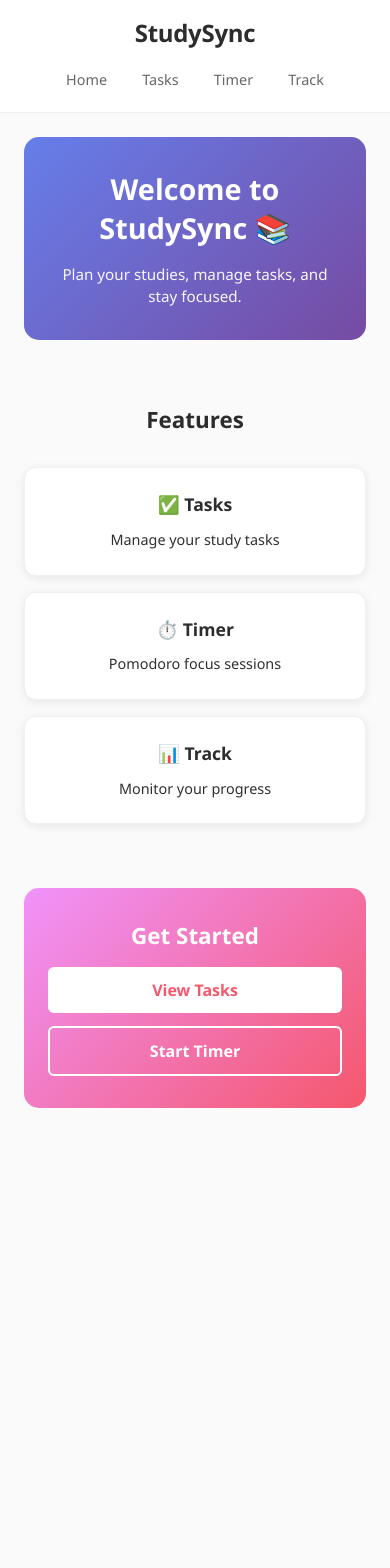
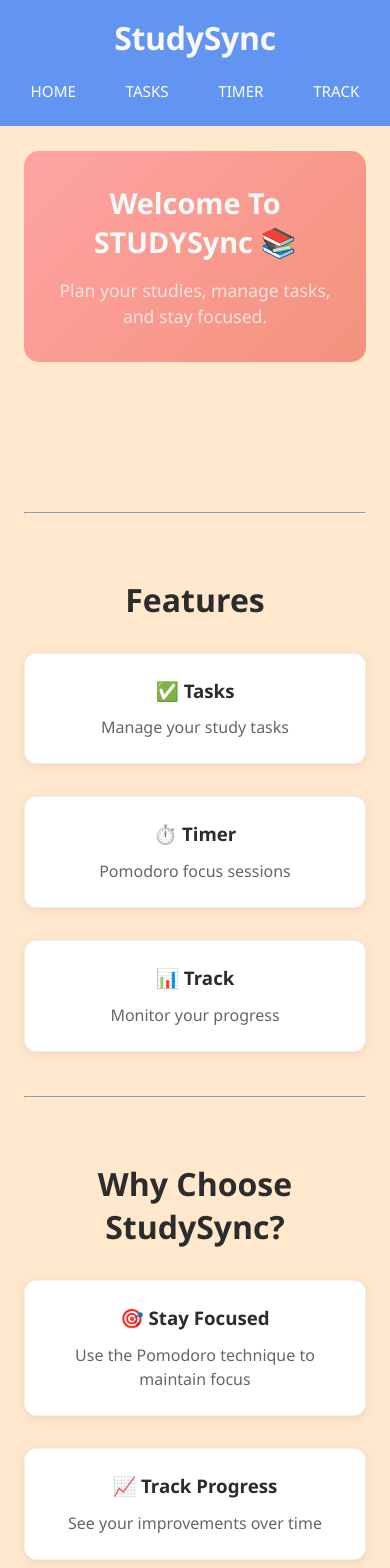
Before and after one commit to Maxx2016s/Capstone-StudySync, a React (Vite) app in the folder Capstone-StudySync/: page / in a window 390 px wide. Shown: the top 1568 px of the page. Before the commit the page ends 1132 px from the top, so only its background shows below. Built offline with nearby package versions, Linux system fonts and the light colour scheme.

Commit message:
visual impacts

```diff
--- a/Capstone-StudySync/src/App.css
+++ b/Capstone-StudySync/src/App.css
@@ -6,7 +6,7 @@
 
 body {
   font-family: "Segoe UI", system-ui, sans-serif;
-  background-color: #fafafa;
+  background-color: #ffe8cb;
   color: #2c2c2c;
   min-height: 100vh;
 }
@@ -17,10 +17,10 @@ body {
   flex-direction: column;
 }
 
-
+/* Navbar */
 nav {
-  background: white;
-  border-bottom: 1px solid #eee;
+  background: rgb(98, 148, 241);
+  border-bottom: 1px solid #f0ebeb;
   padding: 1rem 2rem;
   display: flex;
   justify-content: space-between;
@@ -31,9 +31,9 @@ nav {
 }
 
 nav h1 {
-  font-size: 1.5rem;
-  color: #2c2c2c;
-  font-weight: 600;
+  font-size: 2rem;
+  color: #f9f8f2;
+  font-weight: 700;
   letter-spacing: -0.3px;
 }
 
@@ -44,10 +44,10 @@ nav h1 {
 
 .links a {
   text-decoration: none;
-  color: #666;
+  color: #ffffff;
   font-size: 0.95rem;
   padding: 0.4rem 0.8rem;
-  transition: color 0.2s;
+  transition: 0.2s;
   border-bottom: 2px solid transparent;
 }
 
@@ -56,7 +56,7 @@ nav h1 {
   border-bottom-color: #999;
 }
 
-
+/* Main Content */
 .content {
   flex: 1;
   padding: 2rem;
@@ -64,7 +64,6 @@ nav h1 {
   margin: 0 auto;
   width: 100%;
 }
-
 
 h2 {
   color: #2c2c2c;
@@ -78,13 +77,12 @@ p {
   line-height: 1.5;
 }
 
-
+/* Inputs */
 input {
   padding: 10px 12px;
-  margin-right: 8px;
   border: 1px solid #ddd;
-  border-radius: 4px;
-  font-size: 0.95rem;
+  border-radius: 30px;
+  font-size: 1.15rem;
   font-family: inherit;
   background: white;
   transition: border-color 0.2s;
@@ -95,32 +93,27 @@ input:focus {
   border-color: #999;
 }
 
-
+/* Buttons */
 button {
   padding: 10px 16px;
   cursor: pointer;
   background: #2c2c2c;
   color: white;
   border: none;
-  border-radius: 4px;
+
+  border-radius: 40px;
   font-size: 0.95rem;
   font-weight: 500;
-  transition: background 0.2s;
+  transition: 0.2s;
 }
 
 button:hover {
   background: #1a1a1a;
 }
 
-button:active {
-  opacity: 0.9;
-}
-
-
-/* Task List Styling */
+/* Task List */
 ul {
   list-style: none;
-  padding: 0;
   margin-top: 1.5rem;
 }
 
@@ -131,15 +124,16 @@ li {
   padding: 1rem;
   margin-bottom: 0.8rem;
   background: white;
-  border-radius: 6px;
+  border-radius: 30px;
   border: 1px solid #f0f0f0;
   box-shadow: 0 2px 6px rgba(0, 0, 0, 0.05);
 }
 
 li span {
   flex: 1;
-  font-size: 1rem;
+
 }
+
 
 .task-buttons {
   display: flex;
@@ -154,11 +148,10 @@ li span {
   border: none;
   cursor: pointer;
   font-weight: 500;
-  transition: all 0.2s;
 }
 
 .btn-complete {
-  background: #4CAF50;
+  background: #4caf50;
   color: white;
 }
 
@@ -175,89 +168,89 @@ li span {
   background: #da190b;
 }
 
+/* Forms */
 form {
   display: flex;
-  gap: 0.8rem;
+  gap: 2.8rem;
   margin-bottom: 1.5rem;
+
 }
 
 form input {
-  flex: 1;
-  padding: 10px 12px;
-  border: 1px solid #ddd;
-  border-radius: 4px;
-  font-size: 0.95rem;
-  font-family: inherit;
-}
-
-form input:focus {
-  outline: none;
-  border-color: #667eea;
-  box-shadow: 0 0 0 2px rgba(102, 126, 234, 0.1);
+  flex: 3;
 }
 
 form button {
   padding: 10px 20px;
 }
 
-
-/* home */
+/* Home */
 .home-container {
   display: flex;
   flex-direction: column;
-  gap: 3rem;
+  gap: 4rem;
 }
 
 .hero-section {
   padding: 3rem 2rem;
-  background: linear-gradient(135deg, #667eea 0%, #764ba2 100%);
+  background: linear-gradient(135deg, #ffa4a4 0%, #e739297e 100%);
   border-radius: 15px;
-  color: white;
+  color: rgb(230, 227, 209);
   text-align: center;
 }
 
-.hero-section h1 {
-  font-size: 2.5rem;
+.hero-content h1 {
+  font-size: 3rem;
   margin-bottom: 1rem;
+  color: rgb(240, 251, 249);
+  font-weight: bolder;
+
 }
 
-.hero-section p {
-  color: #ffffff;
+.hero-content p {
+  color: rgb(243, 230, 230);
   font-size: 1.1rem;
   opacity: 0.95;
 }
 
-.section-title {
-  text-align: center;
-  font-size: 2rem;
-  margin-bottom: 2rem;
-  color: #b1b0b0;
-}
-
-.features-section {
-  padding: 1rem 0;
-}
-
-.features-section h2 {
+/* Features */
+.features-section h2,
+.benefits-section h2 {
   text-align: center;
   font-size: 2rem;
   margin-bottom: 2rem;
 }
 
-.features-grid {
+.features-grid,
+.benefits-grid,
+.stats-grid {
   display: grid;
-  grid-template-columns: repeat(auto-fit, minmax(200px, 1fr));
   gap: 2rem;
 }
 
-.feature-card {
+.features-grid,
+.benefits-grid {
+  grid-template-columns: repeat(auto-fit, minmax(220px, 1fr));
+}
+
+.stats-grid {
+  grid-template-columns: repeat(auto-fit, minmax(150px, 1fr));
+  margin-top: 2rem;
+}
+
+.feature-card,
+.benefit-item,
+.stat-card {
   background: white;
   padding: 2rem;
   border-radius: 12px;
   text-align: center;
+  border: 1px solid #f0f0f0;
   box-shadow: 0 2px 10px rgba(0, 0, 0, 0.08);
-  transition: transform 0.3s ease;
-  border: 1px solid #f0f0f0;
+}
+
+.feature-card {
+  transition: 0.3s ease;
 }
 
 .feature-card:hover {
@@ -265,17 +258,18 @@ form button {
   box-shadow: 0 6px 15px rgba(0, 0, 0, 0.12);
 }
 
-.feature-card h3 {
-  font-size: 1.3rem;
+.feature-card h3,
+.benefit-item h3 {
   margin-bottom: 0.8rem;
   color: #2c2c2c;
 }
 
-.feature-card p {
-  color: #312f2f;
-  font-size: 0.95rem;
+.feature-card p,
+.benefit-item p {
+  color: #666;
 }
 
+/* CTA Section */
 .cta-section {
   background: linear-gradient(135deg, #f093fb 0%, #f5576c 100%);
   padding: 2.5rem 2rem;
@@ -285,9 +279,8 @@ form button {
 }
 
 .cta-section h2 {
-  font-size: 1.8rem;
+  color: white;
   margin-bottom: 1.5rem;
-  color: white;
 }
 
 .cta-buttons {
@@ -299,14 +292,10 @@ form button {
 
 .cta-button {
   padding: 12px 28px;
-  font-size: 1rem;
-  font-weight: 600;
   border-radius: 6px;
   text-decoration: none;
-  transition: all 0.3s ease;
-  display: inline-block;
-  border: none;
-  cursor: pointer;
+  font-weight: 600;
+  transition: 0.3s ease;
 }
 
 .cta-button.primary {
@@ -314,40 +303,16 @@ form button {
   color: #f5576c;
 }
 
-.cta-button.primary:hover {
-  transform: translateY(-2px);
-  box-shadow: 0 6px 15px rgba(0, 0, 0, 0.2);
+.cta-button.secondary {
+  border: 2px solid white;
+  color: white;
 }
 
-.cta-button.secondary {
-  background: transparent;
-  color: white;
-  border: 2px solid white;
-}
-
-.cta-button.secondary:hover {
-  background: rgba(255, 255, 255, 0.15);
+.cta-button:hover {
   transform: translateY(-2px);
 }
 
-
-/* Track Page Styling */
-.stats-grid {
-  display: grid;
-  grid-template-columns: repeat(auto-fit, minmax(150px, 1fr));
-  gap: 1.5rem;
-  margin-top: 2rem;
-}
-
-.stat-card {
-  background: white;
-  padding: 1.5rem;
-  border-radius: 10px;
-  text-align: center;
-  box-shadow: 0 2px 8px rgba(0, 0, 0, 0.08);
-  border: 1px solid #f0f0f0;
-}
-
+/* Track Page */
 .stat-card h3 {
   font-size: 0.9rem;
   color: #999;
@@ -359,22 +324,20 @@ form button {
   font-size: 2.5rem;
   font-weight: 700;
   color: #fd9696;
-  margin: 0;
 }
 
-
+/* Timer */
 .timer-page {
   display: flex;
   flex-direction: column;
   align-items: center;
-  justify-content: center;
   text-align: center;
 }
 
 .timer-subtitle {
   color: #999;
-  font-size: 1rem;
-  margin-bottom: 2rem;
+  font-family: "Courier New", monospace;
+  margin-bottom: 8rem;
 }
 
 .timer-container {
@@ -387,22 +350,18 @@ form button {
 .timer-display {
   font-size: 8rem;
   font-weight: 700;
-  color: #2c2c2c;
-  font-family: 'Courier New', monospace;
-  letter-spacing: 0.1em;
+  font-family: "Courier New", monospace;
   padding: 2rem;
-  background: linear-gradient(135deg, #f5f5f5 0%, #ffffff 100%);
+  background: white;
   border-radius: 20px;
   min-width: 400px;
+  border: 2px solid #f0f0f0;
   box-shadow: 0 4px 20px rgba(0, 0, 0, 0.08);
-  border: 2px solid #f0f0f0;
-  line-height: 1;
 }
 
 .timer-controls {
   display: flex;
   gap: 1rem;
-  justify-content: center;
   flex-wrap: wrap;
 }
 
@@ -410,54 +369,23 @@ form button {
 .btn-pause,
 .btn-reset {
   padding: 14px 32px;
-  font-size: 1rem;
+  border-radius: 8px;
   font-weight: 600;
-  border-radius: 8px;
-  border: none;
-  cursor: pointer;
-  transition: all 0.3s ease;
-  min-width: 120px;
 }
 
 .btn-start {
-  background: #4CAF50;
-  color: white;
-}
-
-.btn-start:hover {
-  background: #45a049;
-  transform: translateY(-2px);
-  box-shadow: 0 6px 12px rgba(76, 175, 80, 0.3);
+  background: #4caf50;
 }
 
 .btn-pause {
   background: #ff9800;
-  color: white;
-}
-
-.btn-pause:hover {
-  background: #e68900;
-  transform: translateY(-2px);
-  box-shadow: 0 6px 12px rgba(255, 152, 0, 0.3);
 }
 
 .btn-reset {
   background: #f44336;
-  color: white;
 }
 
-.btn-reset:hover {
-  background: #da190b;
-  transform: translateY(-2px);
-  box-shadow: 0 6px 12px rgba(244, 67, 54, 0.3);
-}
-
-.btn-start:active,
-.btn-pause:active,
-.btn-reset:active {
-  transform: translateY(0);
-}
-
+/* Responsive */
 @media (max-width: 768px) {
   nav {
     flex-direction: column;
@@ -466,22 +394,32 @@ form button {
   }
 
   .links {
-    gap: 1rem;
     width: 100%;
     justify-content: center;
-  }
-
-  .links a {
-    font-size: 0.9rem;
-    padding: 0.3rem 0.6rem;
   }
 
   .content {
     padding: 1.5rem;
   }
 
-  h2 {
-    font-size: 1.4rem;
+  .hero-section {
+    padding: 2rem 1.5rem;
+  }
+
+  .hero-content h1 {
+    font-size: 1.8rem;
+  }
+
+  .features-grid,
+  .benefits-grid,
+  .stats-grid {
+    grid-template-columns: 1fr;
+  }
+
+  .feature-card,
+  .benefit-item,
+  .stat-card {
+    padding: 1.5rem;
   }
 
   .timer-display {
@@ -490,97 +428,10 @@ form button {
     padding: 1.5rem;
   }
 
-  .timer-controls {
-    flex-direction: column;
-    gap: 0.8rem;
-  }
-
-  .btn-start,
-  .btn-pause,
-  .btn-reset {
-    width: 100%;
-    min-width: unset;
-  }
-
-  /* Home Page Mobile */
-  .hero-section {
-    padding: 2rem 1.5rem;
-  }
-
-  .hero-section h1 {
-    font-size: 1.8rem;
-  }
-
-  .hero-section p {
-    font-size: 0.95rem;
-  }
-
-  .features-section h2 {
-    font-size: 1.4rem;
-  }
-
-  .features-grid {
-    grid-template-columns: 1fr;
-    gap: 1rem;
-  }
-
-  .feature-card {
-    padding: 1.5rem;
-  }
-
-  .feature-card h3 {
-    font-size: 1.1rem;
-  }
-
-  .feature-card p {
-    font-size: 0.9rem;
-  }
-
-  .cta-section {
-    padding: 2rem 1.5rem;
-  }
-
-  .cta-section h2 {
-    font-size: 1.4rem;
-    margin-bottom: 1rem;
-  }
-
-  .cta-buttons {
-    flex-direction: column;
-    gap: 0.8rem;
-  }
-
-  .cta-button {
-    width: 100%;
-    padding: 12px 20px;
-  }
-
-  /* Track Page Mobile */
-  .stats-grid {
-    grid-template-columns: 1fr;
-    gap: 1rem;
-  }
-
-  .stat-card {
-    padding: 1rem;
-  }
-
-  .stat-number {
-    font-size: 2rem;
-  }
-
-  /* Task List Mobile */
+  .timer-controls,
+  .cta-buttons,
   form {
     flex-direction: column;
-    gap: 0.5rem;
-  }
-
-  form input {
-    padding: 12px 10px;
-  }
-
-  form button {
-    padding: 10px 16px;
   }
 
   li {
--- a/Capstone-StudySync/src/App.jsx
+++ b/Capstone-StudySync/src/App.jsx
@@ -13,10 +13,10 @@ function App() {
         <h1>StudySync</h1>
 
         <div className="links">
-          <Link to="/">Home</Link>
-          <Link to="/tasks">Tasks</Link>
-          <Link to="/timer">Timer</Link>
-          <Link to="/track">Track</Link>
+          <Link to="/">HOME</Link>
+          <Link to="/tasks">TASKS</Link>
+          <Link to="/timer">TIMER</Link>
+          <Link to="/track">TRACK</Link>
         </div>
       </nav>
 
--- a/Capstone-StudySync/src/pages/Home.jsx
+++ b/Capstone-StudySync/src/pages/Home.jsx
@@ -1,28 +1,36 @@
 import { Link } from "react-router-dom";
+
 function Home() {
   return (
     <div className="home-container">
       <div className="hero-section">
-        <h1>Welcome to StudySync 📚</h1>
+        <div className="hero-content">
+          <h1>Welcome To STUDYSync 📚</h1>
           <p>Plan your studies, manage tasks, and stay focused.</p>
         </div>
 
+      </div>
+      <br></br>
+        <hr></hr>
+
       <div className="features-section">
         <h2>Features</h2>
+
         <div className="features-grid">
           <Link to="/tasks" style={{ textDecoration: "none" }}>
-
             <div className="feature-card">
               <h3>✅ Tasks</h3>
               <p>Manage your study tasks</p>
             </div>
           </Link>
+
           <Link to="/timer" style={{ textDecoration: "none" }}>
             <div className="feature-card">
               <h3>⏱️ Timer</h3>
               <p>Pomodoro focus sessions</p>
             </div>
           </Link>
+
           <Link to="/track" style={{ textDecoration: "none" }}>
             <div className="feature-card">
               <h3>📊 Track</h3>
@@ -30,13 +38,44 @@ function Home() {
             </div>
           </Link>
         </div>
+        <br></br><br></br>
+        <hr></hr>
+      </div>
+
+      <div className="benefits-section">
+        <h2>Why Choose StudySync?</h2>
+
+        <div className="benefits-grid">
+          <div className="benefit-item">
+            <h3>🎯 Stay Focused</h3>
+            <p>Use the Pomodoro technique to maintain focus</p>
+          </div>
+
+          <div className="benefit-item">
+            <h3>📈 Track Progress</h3>
+            <p>See your improvements over time</p>
+          </div>
+
+          <div className="benefit-item">
+            <h3>⚡ Get Productive</h3>
+            <p>Achieve more with better organization</p>
+          </div>
+        </div>
+        <br></br><br></br>
+        <hr></hr>
       </div>
 
       <div className="cta-section">
         <h2>Get Started</h2>
+
         <div className="cta-buttons">
-          <a href="/tasks" className="cta-button primary">View Tasks</a>
-          <a href="/timer" className="cta-button secondary">Start Timer</a>
+          <a href="/tasks" className="cta-button primary">
+            View Tasks
+          </a>
+
+          <a href="/timer" className="cta-button secondary">
+            Start Timer
+          </a>
         </div>
       </div>
     </div>
--- a/Capstone-StudySync/src/pages/TimerPage.jsx
+++ b/Capstone-StudySync/src/pages/TimerPage.jsx
@@ -3,7 +3,7 @@ import Timer from "../components/Timer.jsx";
 function TimerPage() {
   return (
     <div className="timer-page">
-      <h2>Pomodoro Timer</h2>
+      <h2>POMODORO TIMER</h2>
       <p className="timer-subtitle">Focus for 25 minutes, then take a break</p>
       <Timer />
     </div>
```
Lines whose indentation alone changed are shown as unchanged.
